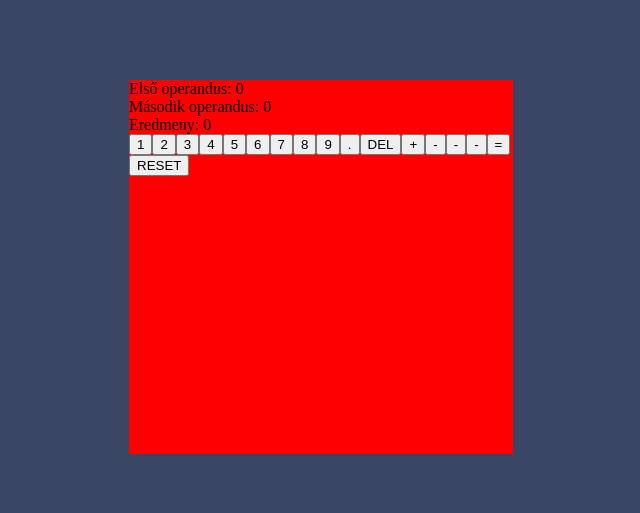
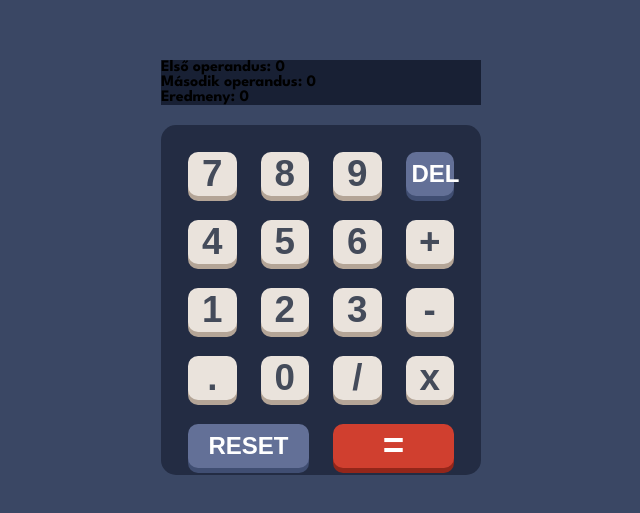
Before and after one commit to KristofToth95/FM-Calculator, a React (Create React App) app: page / in a window 1280 px wide. Shown: the part 133-646 px from the top of the page, without its empty margins (319-959 px from the left). Built offline with nearby package versions, Linux system fonts and the light colour scheme.

Commit message:
small fix att calculate and keypad styleing

```diff
--- a/public/index.html
+++ b/public/index.html
@@ -16,6 +16,12 @@
       content="Web site created using create-react-app"
     />
     <link rel="apple-touch-icon" href="%PUBLIC_URL%/logo192.png" />
+    <link rel="preconnect" href="https://fonts.googleapis.com" />
+    <link rel="preconnect" href="https://fonts.gstatic.com" crossorigin />
+    <link
+      href="https://fonts.googleapis.com/css2?family=League+Spartan:wght@700&display=swap"
+      rel="stylesheet"
+    />
     <!--
       manifest.json provides metadata used when your web app is installed on a
       user's mobile device or desktop. See https://developers.google.com/web/fundamentals/web-app-manifest/
--- a/src/index.css
+++ b/src/index.css
@@ -2,6 +2,7 @@ html,
 body {
   height: 100vh;
   margin: 0%;
+  font-family: "League Spartan", sans-serif;
 }
 #root {
   background-color: hsl(222, 26%, 31%);
@@ -13,11 +14,58 @@ body {
 .calculator {
   flex-grow: 0;
   flex-shrink: 0;
-  flex-basis: 30%;
+  flex-basis: 25%;
   height: 50%;
-  background-color: red;
+  display: flex;
+  flex-direction: column;
+  gap: 20px;
 }
 
-.keypad{
-    height: 40vh;
+.keypad {
+  padding: 15px;
+  height: 40vh;
+  background-color: hsl(223, 31%, 20%);
+  border-radius: 15px;
+  display: grid;
+  grid-template-columns: 25% [first] 25% [second] 25% [third] 25% [fourth];
 }
+.keypad button {
+  background-color: hsl(30, 25%, 89%);
+  color: hsl(221, 14%, 31%);
+  border: none;
+  margin: 12px;
+  border-radius: 10px;
+  font-size: 2.3em;
+  font-weight: bolder;
+  box-shadow: 0px 5px hsl(28, 16%, 65%);
+  transition: ease-in-out 0.05s;
+}
+
+button:active {
+  transform: translateY(5px);
+  box-shadow: none;
+}
+
+.keypad .blueKey {
+  background-color: hsl(225, 21%, 49%);
+  box-shadow: 0px 5px hsl(224, 28%, 35%);
+  color: white;
+  font-size: 1.5em;
+}
+
+.blueKey.longKey {
+  grid-column-start: 1;
+  grid-column-end: 3;
+}
+
+.redKey.longKey {
+  grid-column-start: 3;
+  grid-column-end: 5;
+  color: white;
+  background-color: hsl(6, 63%, 50%);
+  box-shadow: 0px 5px hsl(6, 70%, 34%);
+}
+
+.screen {
+  background-color: hsl(224, 36%, 15%);
+}
--- a/src/index.tsx
+++ b/src/index.tsx
@@ -66,8 +66,10 @@ function Calculator() {
         operation = comm;
         break;
       case comm === "=":
-        setOutput(calculate());
-        secondOperand = [calculate()];
+        if (firstOperand && secondOperand) {
+          setOutput(calculate());
+          secondOperand = [calculate()];
+        }
         break;
       case comm === ".":
         if (!isFloat) {
@@ -111,11 +113,11 @@ function Screen(props: { output: string; firstOp: string; secondOp: string }) {
   };
 
   return (
-    <>
+    <div className="screen">
       <div>Első operandus: {props.firstOp}</div>
       <div>Második operandus: {props.secondOp}</div>
       <div>Eredmeny: {arrayToString()}</div>
-    </>
+    </div>
   );
 }
 
@@ -125,23 +127,33 @@ function Keypad(props: { onClickNum; onClickComm }) {
   };
   return (
     <div className="keypad">
+      <button onClick={() => click(7)}>7</button>
+      <button onClick={() => click(8)}>8</button>
+      <button onClick={() => click(9)}>9</button>
+      <button className="blueKey" onClick={() => props.onClickComm("DEL")}>
+        DEL
+      </button>
+      <button onClick={() => click(4)}>4</button>
+      <button onClick={() => click(5)}>5</button>
+      <button onClick={() => click(6)}>6</button>
+      <button onClick={() => props.onClickComm("+")}>+</button>
       <button onClick={() => click(1)}>1</button>
       <button onClick={() => click(2)}>2</button>
       <button onClick={() => click(3)}>3</button>
-      <button onClick={() => click(4)}>4</button>
-      <button onClick={() => click(5)}>5</button>
-      <button onClick={() => click(6)}>6</button>
-      <button onClick={() => click(7)}>7</button>
-      <button onClick={() => click(8)}>8</button>
-      <button onClick={() => click(9)}>9</button>
+      <button onClick={() => props.onClickComm("-")}>-</button>
       <button onClick={() => props.onClickComm(".")}>.</button>
-      <button onClick={() => props.onClickComm("DEL")}>DEL</button>
-      <button onClick={() => props.onClickComm("+")}>+</button>
-      <button onClick={() => props.onClickComm("-")}>-</button>
-      <button onClick={() => props.onClickComm("/")}>-</button>
-      <button onClick={() => props.onClickComm("*")}>-</button>
-      <button onClick={() => props.onClickComm("=")}>=</button>
-      <button onClick={() => props.onClickComm("RESET")}>RESET</button>
+      <button onClick={() => click(0)}>0</button>
+      <button onClick={() => props.onClickComm("/")}>/</button>
+      <button onClick={() => props.onClickComm("*")}>x</button>
+      <button
+        className="blueKey longKey"
+        onClick={() => props.onClickComm("RESET")}
+      >
+        RESET
+      </button>
+      <button className="redKey longKey" onClick={() => props.onClickComm("=")}>
+        =
+      </button>
     </div>
   );
 }
```
